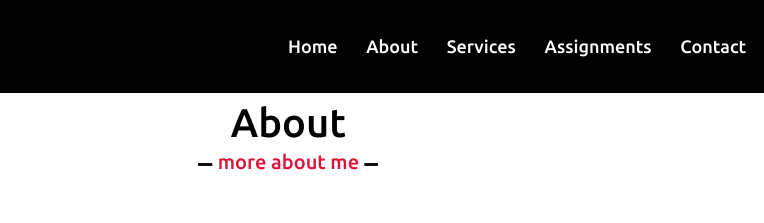
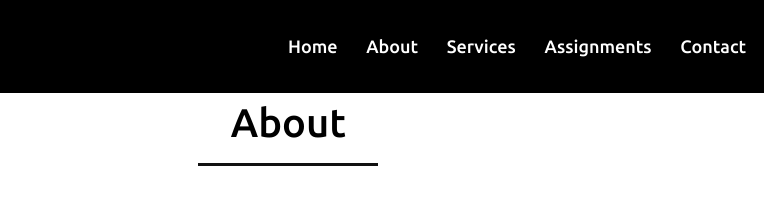
Before and after one commit to ElitaRe/PersonalWebsite3, a plain HTML site: page about.html in a window 1280 px wide. Shown: the top 223 px of the page, 174-938 px from the left. Drawn offline with Linux system fonts and the light colour scheme.

Commit message:
Update style2.css

```diff
--- a/style2.css
+++ b/style2.css
@@ -201,9 +201,7 @@ section .title::after{
 
 /* about section styling */
 
-.title::after{
-    content: "more about me";
-}
+
 .left{
     width: 45%;
 }
```
